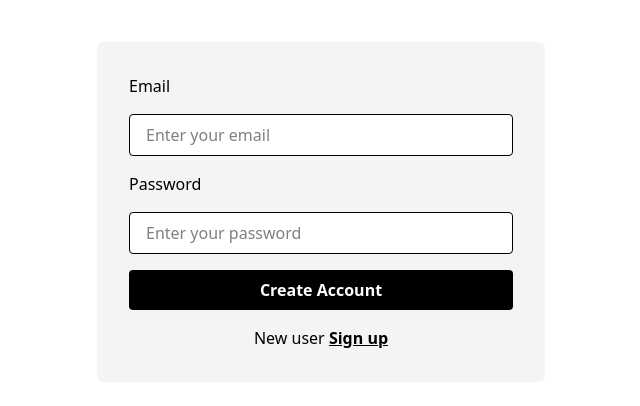
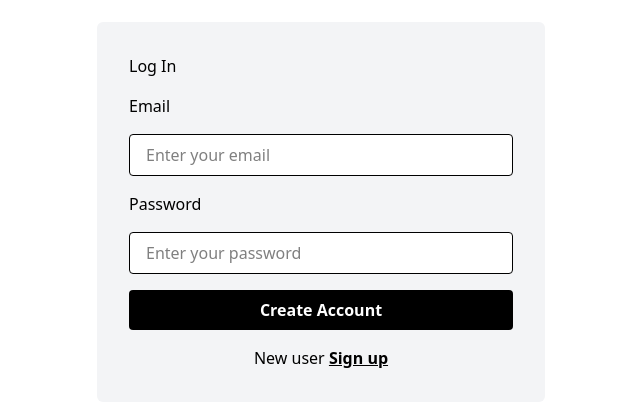
Before and after one commit to Rohitprj/E-Commerce-Frontend, a Next.js app: page /login in a window 1280 px wide. Shown: the part 188-594 px from the top of the page, without its empty margins (319-959 px from the left). Built offline with nearby package versions, Linux system fonts and the light colour scheme.

Commit message:
feat: add header to Login page for improved user experience

```diff
--- a/src/app/login/page.tsx
+++ b/src/app/login/page.tsx
@@ -10,6 +10,7 @@ export default function LoginPage() {
   return (
     <div className="flex items-center justify-center w-full h-screen">
       <div className="flex flex-col gap-4 p-8 rounded-md w-full max-w-md bg-gray-100">
+        <h1>Log In</h1>
         <label className="font-medium">Email</label>
         <div className="flex border border-black rounded-sm bg-white px-2 py-2">
           <input
```
Also changed, not shown: src/app/signup/page.tsx (+86 -0 lines).
